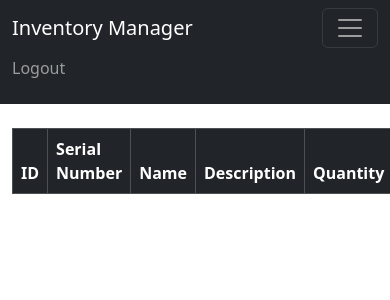
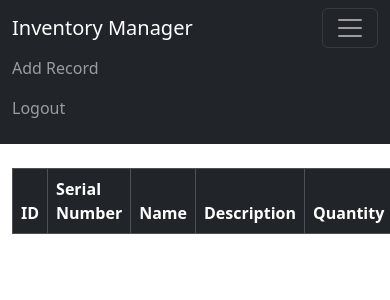
Before and after one commit to HrishikeshBadve/Inventory-Management, a Django app: page / in a window 390 px wide, after a click that opens the changed part; the page is wider, and only the part inside the window is pictured. Shown: the top 300 px of that part. Run offline with Django 5.2, Linux system fonts and the light colour scheme; the visitor is signed in with stand-in values (Sample User, id 1); data that the repository does not hold is empty.

Commit message:
add records

```diff
--- a/website/templates/navbar.html
+++ b/website/templates/navbar.html
@@ -8,6 +8,10 @@
       <ul class="navbar-nav me-auto mb-2 mb-lg-0">
 
         {% if user.is_authenticated %}
+
+        <li class="nav-item">
+          <a class="nav-link" href="{% url 'add_record' %}">Add Record</a>
+        </li>
 
         <li class="nav-item">
           <a class="nav-link" href="{% url 'logout' %}">Logout</a>
--- a/website/urls.py
+++ b/website/urls.py
@@ -8,5 +8,6 @@ urlpatterns = [
     path('register/', views.register_user, name='register'),
     path('record/<int:pk>', views.item_record, name='record'),
     path('delete_record/<int:pk>', views.delete_record, name='delete_record'),
+    path('add_record/', views.add_record, name='add_record'),
 
 ]
--- a/website/views.py
+++ b/website/views.py
@@ -1,7 +1,7 @@
 from django.shortcuts import render, redirect
 from django.contrib.auth import authenticate, login, logout
 from django.contrib import messages
-from .forms import SignUpForm
+from .forms import SignUpForm, AddRecordForm
 from.models import Record
 
 
@@ -68,3 +68,16 @@ def delete_record(request, pk):
 	else:
 		messages.success(request, "You Must Be Logged In To Do That")
 		return redirect('home')
+
+def add_record(request):
+	form = AddRecordForm(request.POST or None)
+	if request.user.is_authenticated:
+		if request.method == "POST":
+			if form.is_valid():
+				add_record = form.save()
+				messages.success(request, "Record Added!")
+				return redirect('home')
+		return render(request, 'add_record.html', {'form':form})
+	else:
+		messages.success(request, "You Must Be Logged In To Do This")
+		return redirect('home')
```
Also changed, not shown: website/forms.py (+15 -0 lines), website/templates/add_record.html (added, +17 -0 lines).
